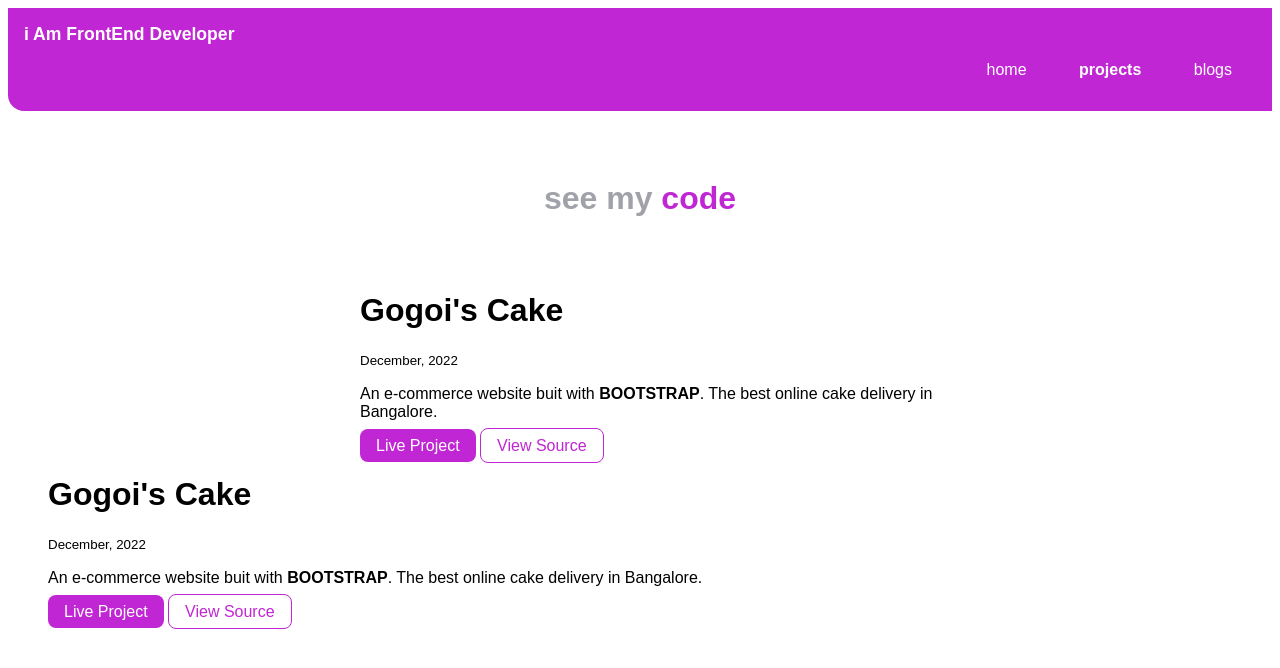
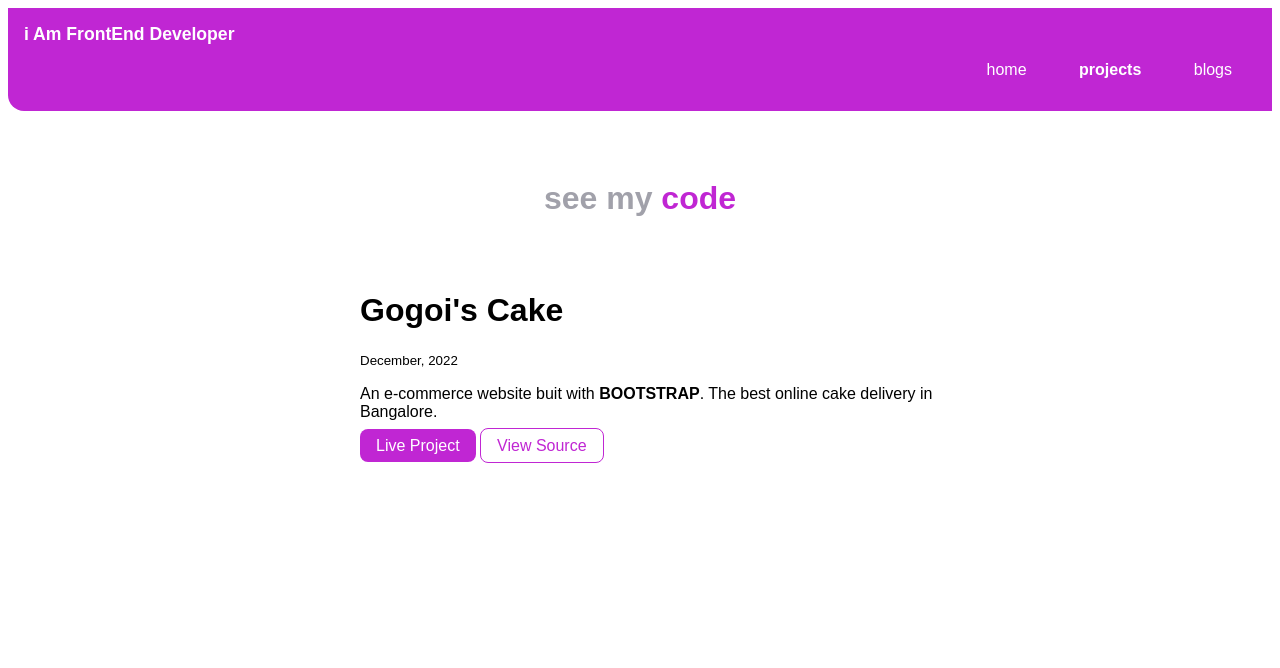
Before and after one commit to bhupengogoi/my-first-repo, a plain HTML site: page projects.html in a window 1280 px wide. Drawn offline with Linux system fonts and the light colour scheme.

Commit message:
removed:
one projects

```diff
--- a/projects.html
+++ b/projects.html
@@ -38,20 +38,9 @@
               <strong>BOOTSTRAP</strong>. The best online cake delivery in
               Bangalore.
             </p>
-            <a class="primary-link link" href="#">Live Project</a>
+            <a class="primary-link link" href="https://gogoiscake.netlify.app/">Live Project</a>
             <a class="link secondary-link" href="#">View Source</a>
         </div>
-      </li>
-      <li>
-        <h1>Gogoi's Cake</h1>
-        <small>December, 2022</small>
-        <p>
-          An e-commerce website buit with
-          <strong>BOOTSTRAP</strong>. The best online cake delivery in
-          Bangalore.
-        </p>
-        <a class="primary-link link" href="#">Live Project</a>
-        <a class="link secondary-link" href="#">View Source</a>
       </li>
     </ul>
   </body>
```
